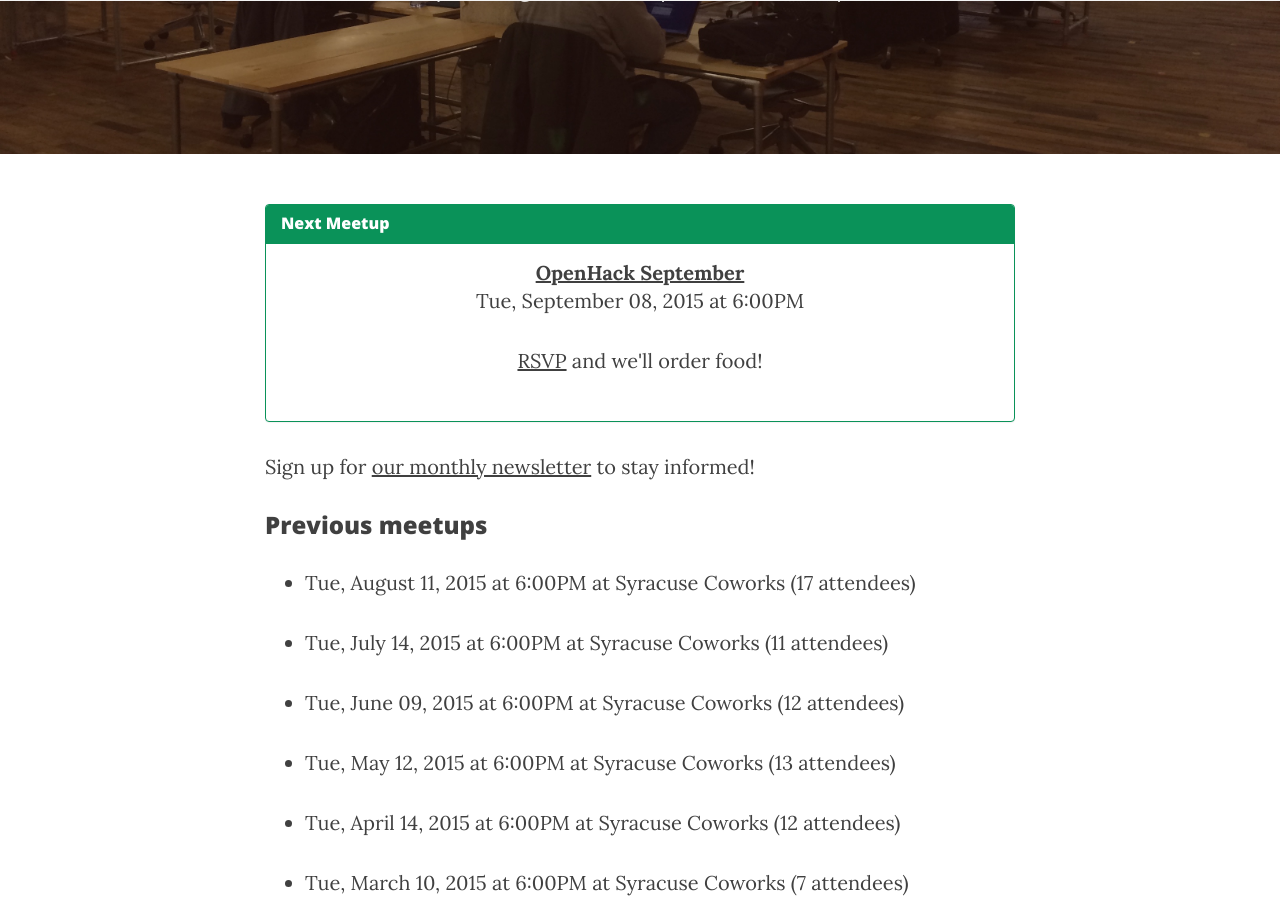
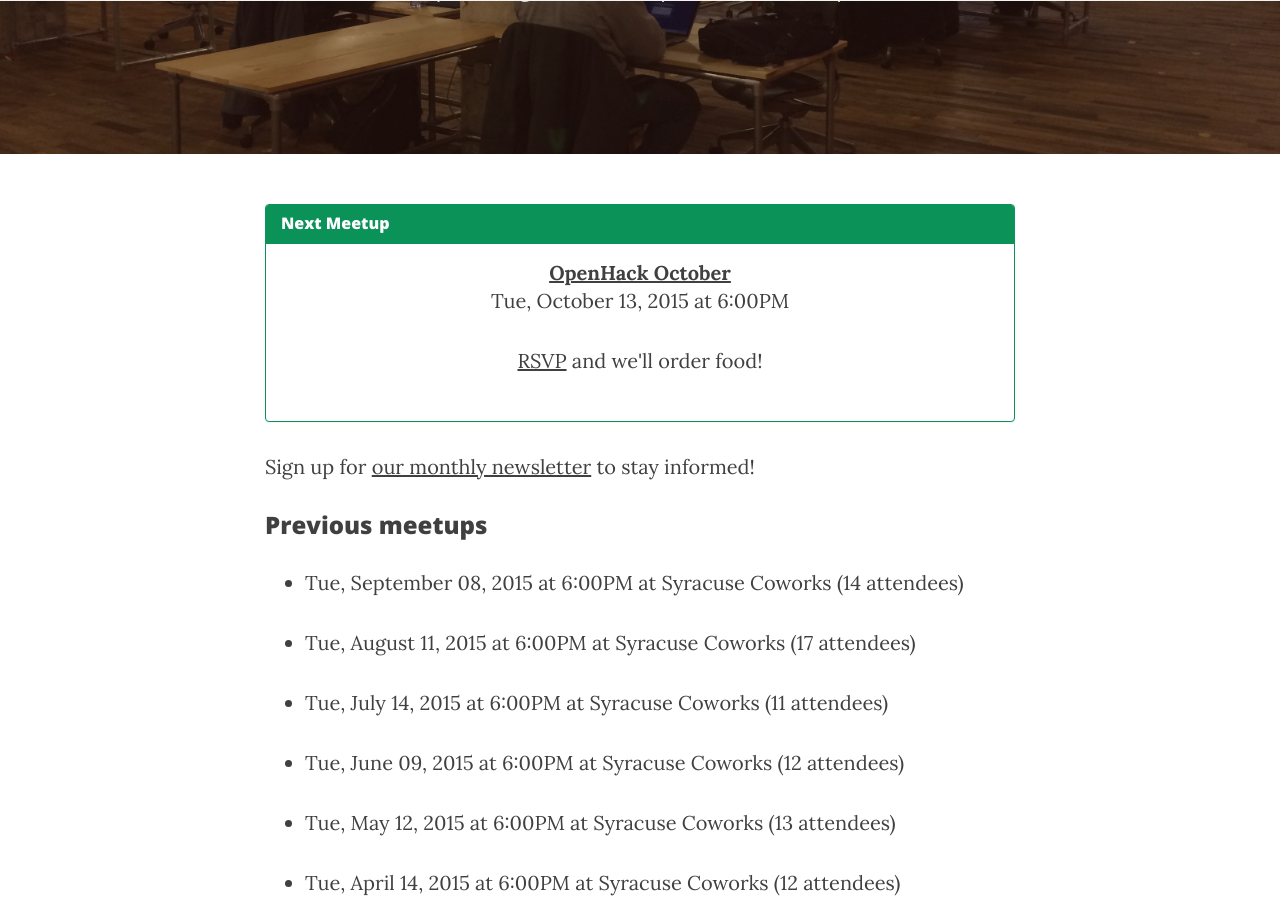
Before and after one commit to syracuseio/openhacksyr.github.io, a Jekyll site: the page built from events.md, in a window 1280 px wide and 900 px high, scrolled down 302 px. Built offline with Jekyll 4.4.1, drawn with Linux system fonts in a browser that asks for light colours; nearby versions of some CDN libraries.

Commit message:
Add October Event

```diff
--- a/_data/events.yaml
+++ b/_data/events.yaml
@@ -1,8 +1,13 @@
 ---
+- name: OpenHack October
+  date: 13-10-2015 at 6pm
+  location: coworks
+  rsvp_link: http://nextplex.com/syracuse-ny/calendar/events/33075-openhack-october
 - name: OpenHack September
   date: 08-09-2015 at 6pm
   location: coworks
   rsvp_link: http://nextplex.com/syracuse-ny/calendar/events/31111-openhack-september
+  attendees: 14
 - name: OpenHack August
   date: 11-08-2015 at 6pm
   location: coworks
```
